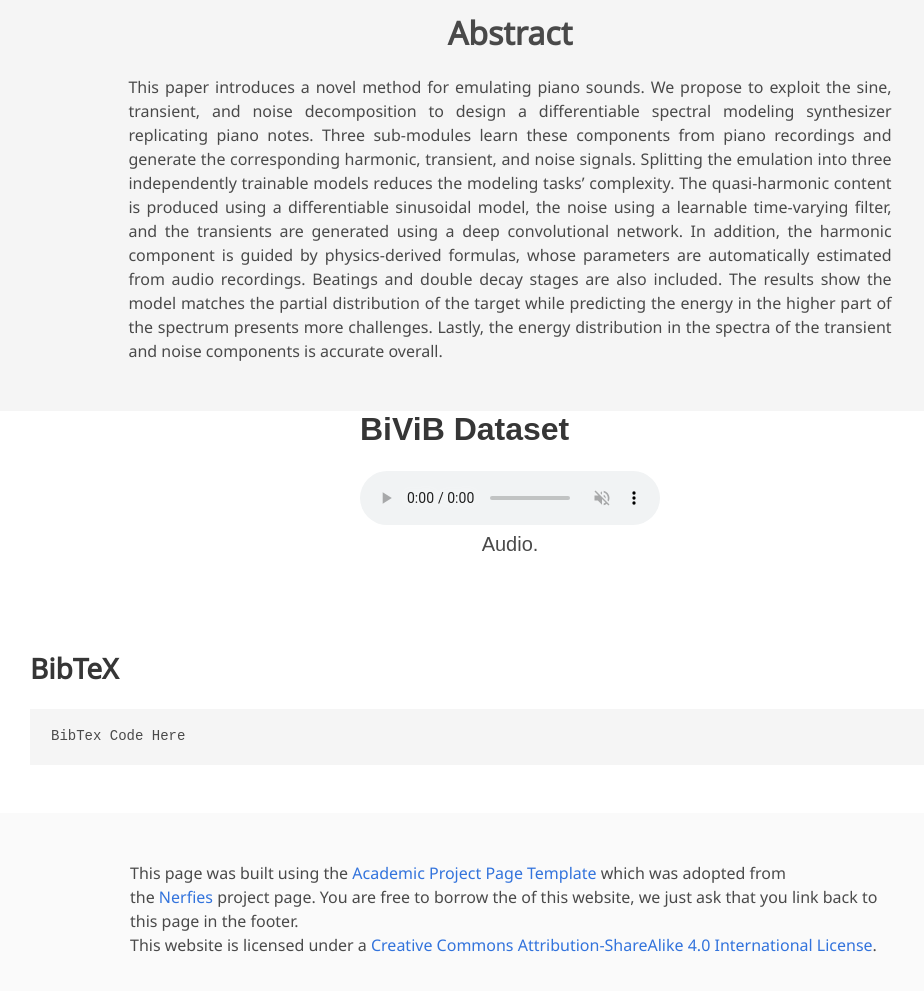
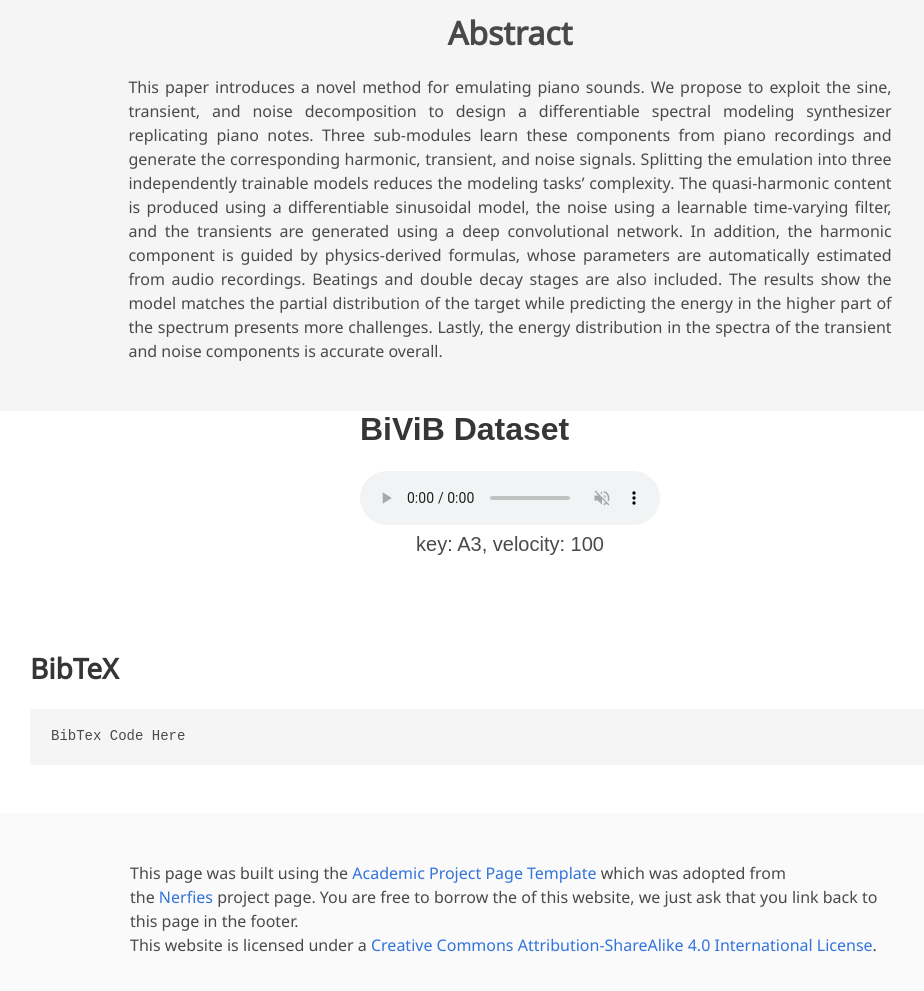
Before and after one commit to RiccardoVib/STN_Neural_pages, a plain HTML site: page index.html in a window 1280 px wide. Shown: the part 425-1416 px from the top of the page, without its empty margins (130-1054 px from the left). Drawn offline with nearby package versions, Linux system fonts and the light colour scheme; some icons are missing; a web font is replaced by a local one.

Commit message:
Update index.html

```diff
--- a/index.html
+++ b/index.html
@@ -157,7 +157,7 @@
         Your browser does not support the audio element.
           </audio>
       <h2 class="subtitle has-text-centered">
-        Audio.
+        key: A3, velocity: 100
       </h2>
     </div>
   </div>
```
